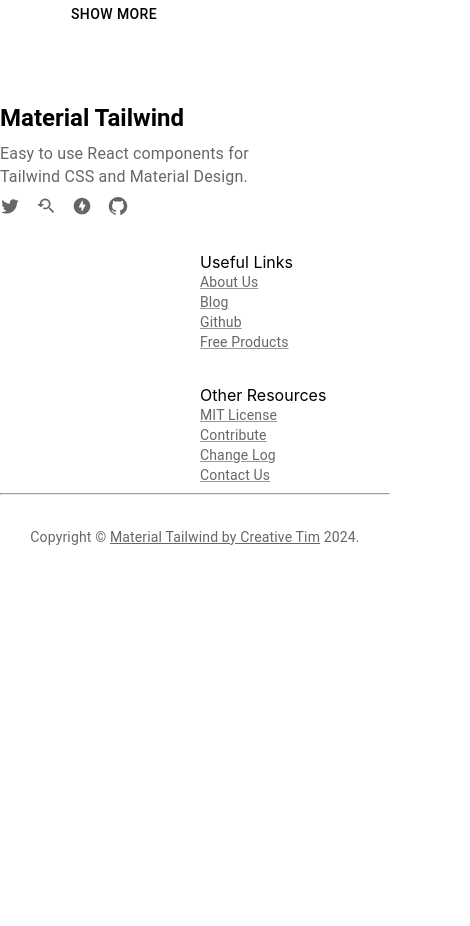
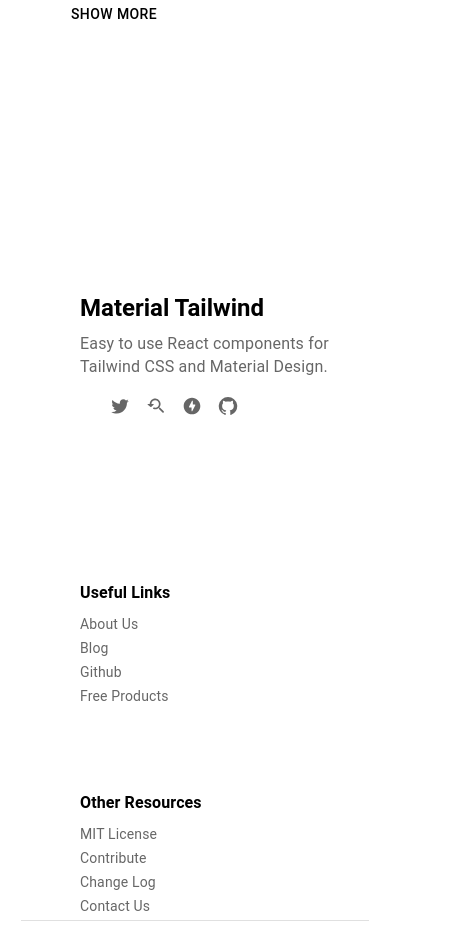
Before and after one commit to kimmisinha/Material-UI-Project, a React (Create React App) app: page /profile in a window 390 px wide. Shown: the part 642-1568 px from the top of the page, 470 px wide, since content can reach past the window. Before the commit the page ends 1189 px from the top, so only its background shows below. Built offline with nearby package versions, Linux system fonts and the light colour scheme.

Commit message:
Updated Footer: Divider 89%, link text removed.

```diff
--- a/src/Component/Footer.jsx
+++ b/src/Component/Footer.jsx
@@ -4,13 +4,22 @@
 import OfflineBoltRoundedIcon from "@mui/icons-material/OfflineBoltRounded";
 import GitHubIcon from "@mui/icons-material/GitHub";
 import TwitterIcon from "@mui/icons-material/Twitter";
+import Divider from '@mui/material/Divider';
+
 
 const Footer = () => {
   return (
-
-      <Container disableGutters style={{marginTop: "50px"}} >
-        <Grid container spacing={4}>
-          <Grid item xs={12} sm={4}>
+    <Container
+      maxWidth={false}
+      style={{ marginTop: "160px" }}
+      sx={{
+        width: "100%",
+        backgroundColor: "rgb(255,255,255)",
+        padding: "0px",
+      }}
+    >
+      <Grid container spacing={10} sx={{ margin: "auto" }}>
+        <Grid item xs={12} sm={4} sx={{ padding: 10 }}>
           <Typography
             variant="h5"
             component="h1"
@@ -22,120 +31,122 @@
           <Typography
             variant="body2"
             color="text.secondary"
-              sx={{ fontSize: 16, color: "text.secondary" }}
+            sx={{ fontSize: 16 }}
           >
             Easy to use React components for
             <br />
             Tailwind CSS and Material Design.
           </Typography>
-            <Box sx={{ display: "flex", mt: 1 }}>
-              <Link href="#" sx={{ mr: 2 }}>
+          <Box sx={{ display: "flex", mt: 1, padding: "10px 0px 0px 30px" }}>
+            <Link sx={{ mr: 2, cursor: "pointer", textDecoration: "none" }}>
               <TwitterIcon sx={{ fontSize: 20, color: "text.secondary" }} />
             </Link>
-              <Link href="#" sx={{ mr: 2 }}>
+            <Link sx={{ mr: 2, cursor: "pointer", textDecoration: "none" }}>
               <YoutubeSearchedForRoundedIcon
                 sx={{ fontSize: 20, color: "text.secondary" }}
               />
             </Link>
-              <Link href="#" sx={{ mr: 2 }}>
+            <Link sx={{ mr: 2, cursor: "pointer", textDecoration: "none" }}>
               <OfflineBoltRoundedIcon
                 sx={{ fontSize: 20, color: "text.secondary" }}
               />
             </Link>
-              <Link href="#" sx={{ mr: 2 }}>
+            <Link sx={{ mr: 2, cursor: "pointer", textDecoration: "none" }}>
               <GitHubIcon sx={{ fontSize: 20, color: "text.secondary" }} />
             </Link>
           </Box>
         </Grid>
         <Grid item xs={12} sm={4}>
-            <Typography variant="h9" component="div" marginLeft="200px">
+          <Typography
+            variant="h6"
+            component="div"
+            sx={{ mb: 1, fontWeight: "bold", fontSize: 16 }}
+          >
             Useful Links
           </Typography>
           <Link
-              href="#"
             variant="body2"
             color="text.secondary"
-              marginLeft="200px"
             display="block"
+            sx={{ mb: 0.5, cursor: "pointer", textDecoration: "none" }}
           >
             About Us
           </Link>
           <Link
-              href="#"
             variant="body2"
             color="text.secondary"
-              marginLeft="200px"
             display="block"
+            sx={{ mb: 0.5, cursor: "pointer", textDecoration: "none" }}
           >
             Blog
           </Link>
           <Link
-              href="#"
             variant="body2"
             color="text.secondary"
-              marginLeft="200px"
             display="block"
+            sx={{ mb: 0.5, cursor: "pointer", textDecoration: "none" }}
           >
             Github
           </Link>
           <Link
-              href="#"
             variant="body2"
             color="text.secondary"
-              marginLeft="200px"
             display="block"
+            sx={{ mb: 0.5, cursor: "pointer", textDecoration: "none" }}
           >
             Free Products
           </Link>
         </Grid>
         <Grid item xs={12} sm={4}>
-            <Typography variant="h9" component="div" marginLeft="200px">
+          <Typography
+            variant="h6"
+            component="div"
+            sx={{ mb: 1, fontWeight: "bold", fontSize: 16 }}
+          >
             Other Resources
           </Typography>
           <Link
-              href="#"
             variant="body2"
             color="text.secondary"
-              marginLeft="200px"
             display="block"
+            sx={{ mb: 0.5, cursor: "pointer", textDecoration: "none" }}
           >
             MIT License
           </Link>
           <Link
-              href="#"
             variant="body2"
             color="text.secondary"
-              marginLeft="200px"
             display="block"
+            sx={{ mb: 0.5, cursor: "pointer", textDecoration: "none" }}
           >
             Contribute
           </Link>
           <Link
-              href="#"
             variant="body2"
             color="text.secondary"
-              marginLeft="200px"
             display="block"
+            sx={{ mb: 0.5, cursor: "pointer", textDecoration: "none" }}
           >
             Change Log
           </Link>
           <Link
-              href="#"
             variant="body2"
             color="text.secondary"
-              marginLeft="200px"
             display="block"
+            sx={{ mb: 0.5, cursor: "pointer", textDecoration: "none" }}
           >
             Contact Us
           </Link>
         </Grid>
       </Grid>
-        <hr marginTop="20px" />
+      {/* 1 */}
+      <Divider sx={{ width: "89%", margin: "0 auto",}} />
+      {/* <Box sx={{ borderTop: 1, borderColor: "divider", mt: 4, mx:'auto', w:'75%' }} /> */}
       <Typography
         variant="body2"
         color="text.secondary"
         align="center"
-          sx={{ mt: 4 }}
+        sx={{ mt: 2 }}
       >
         {"Copyright © "}
         <Link color="inherit" href="#">
@@ -144,7 +155,6 @@
         {new Date().getFullYear()}.
       </Typography>
     </Container>
-
   );
 };
 
--- a/src/Component/TeamPage.jsx
+++ b/src/Component/TeamPage.jsx
@@ -7,15 +7,14 @@
   Card,
   CardContent,
   CardMedia,
+  useTheme,
 } from "@mui/material";
+import { styled } from "@mui/material/styles";
 import FingerprintIcon from "@mui/icons-material/Fingerprint";
 import teamwork from "../assets/teamwork.webp";
 
-const TeamPage = () => {
-  return (
-    <Container maxWidth="lg" >
-      <Box
-        sx={{
+// Define the styled components
+const StyledContainer = styled(Container)(({ theme }) => ({
   display: "flex",
   flexDirection: "row",
   alignItems: "center",
@@ -23,9 +22,39 @@
   minHeight: "40vh",
   padding: "4rem 0",
   marginTop: "70px",
-        }}
-      >
-        <Box sx={{ maxWidth: "50%" }}>
+  [theme.breakpoints.down("md")]: {
+    flexDirection: "column",
+  },
+}));
+
+const BoxLeft = styled(Box)(({ theme }) => ({
+  flex: "1 1 50%",
+  [theme.breakpoints.down("md")]: {
+    flex: "1 1 100%",
+  },
+}));
+
+const BoxRight = styled(Box)(({ theme }) => ({
+  flex: "1 1 33%",
+  [theme.breakpoints.down("md")]: {
+    flex: "1 1 100%",
+    marginTop: "2rem",
+  },
+}));
+
+const StyledCardMedia = styled(CardMedia)(({ theme }) => ({
+  maxWidth: "100%",
+  objectFit: "cover",
+  height: "200px",
+  borderRadius: "5px",
+}));
+
+const TeamPage = () => {
+  const theme = useTheme();
+
+  return (
+    <StyledContainer maxWidth="lg">
+      <BoxLeft>
         <Box
           sx={{
             backgroundColor: "black",
@@ -33,7 +62,7 @@
             padding: "0.5rem",
             borderRadius: "50%",
             marginBottom: "1rem",
-              marginTop:"60px"
+            marginTop: "60px",
           }}
         >
           <FingerprintIcon fontSize="large" sx={{ color: "white" }} />
@@ -72,27 +101,24 @@
         >
           Read More
         </Button>
-        </Box>
-        <Box sx={{ maxWidth: "33%" }}>
+      </BoxLeft>
+      <BoxRight>
         <Card>
-            <CardMedia
+          <StyledCardMedia
             component="img"
             height="200"
             image={teamwork}
-              borderRadius="5"
-              sx={{ maxWidth: "90%", objectFit: "cover",height:"140",marginTop:"10px",marginLeft:"20px",borderRadius:"5px"}}
             alt="Top Notch Services"
           />
           <CardContent>
             <Typography
               variant="subtitle2"
-                color="rgb(38 50 56/var(--tw-text-opacity))"
+              color="rgb(38 50 56 / var(--tw-text-opacity))"
             >
               Enterprise
             </Typography>
             <Typography
               variant="h6"
-                component="div"
               component="h3"
               gutterBottom
               sx={{ fontWeight: "600" }}
@@ -112,9 +138,8 @@
             </Typography>
           </CardContent>
         </Card>
-        </Box>
-      </Box>
-    </Container>
+      </BoxRight>
+    </StyledContainer>
   );
 };
 
```
Lines whose indentation alone changed are shown as unchanged.
